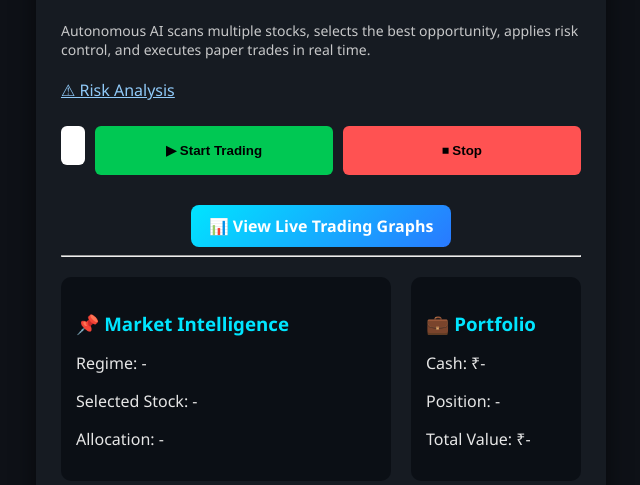
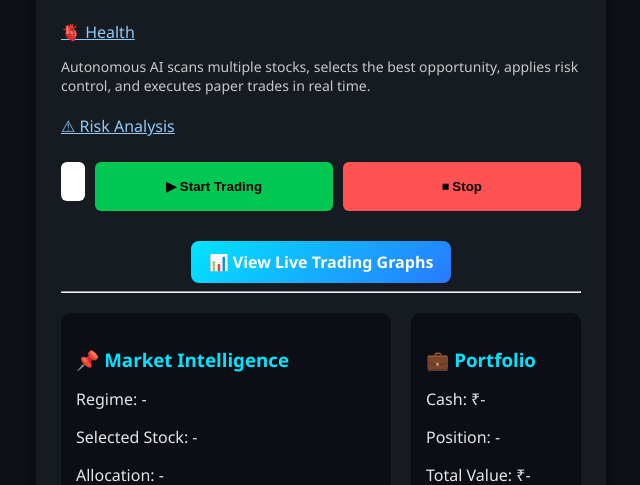
Before and after one commit to Dhruv821-oss/Team-Perceptron, a Flask app: page /live in a window 1280 px wide. Shown: the part 98-583 px from the top of the page, without its empty margins (319-959 px from the left). Run offline with Flask 3, Linux system fonts and the light colour scheme; the visitor is signed in with stand-in values (Sample User, id 1); parts of the project's set-up code (start-up, migrations or seed data) failed here and were passed over.

Commit message:
Add link to portfolio health in live trading page

```diff
--- a/templates/live_trading.html
+++ b/templates/live_trading.html
@@ -20,6 +20,7 @@
   <div class="card live-card">
 
     <h1>🤖 Live AI Trading Engine</h1>
+<a href="/portfolio-health">🫀 Health</a>
 
     <p class="live-subtext">
       Autonomous AI scans multiple stocks, selects the best opportunity,
```
